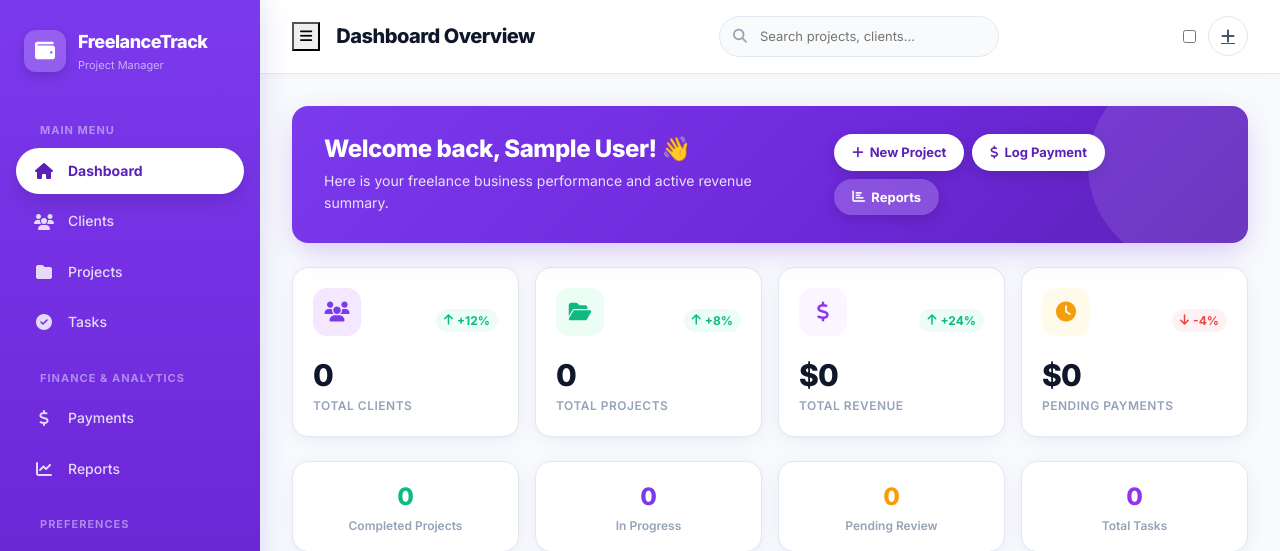
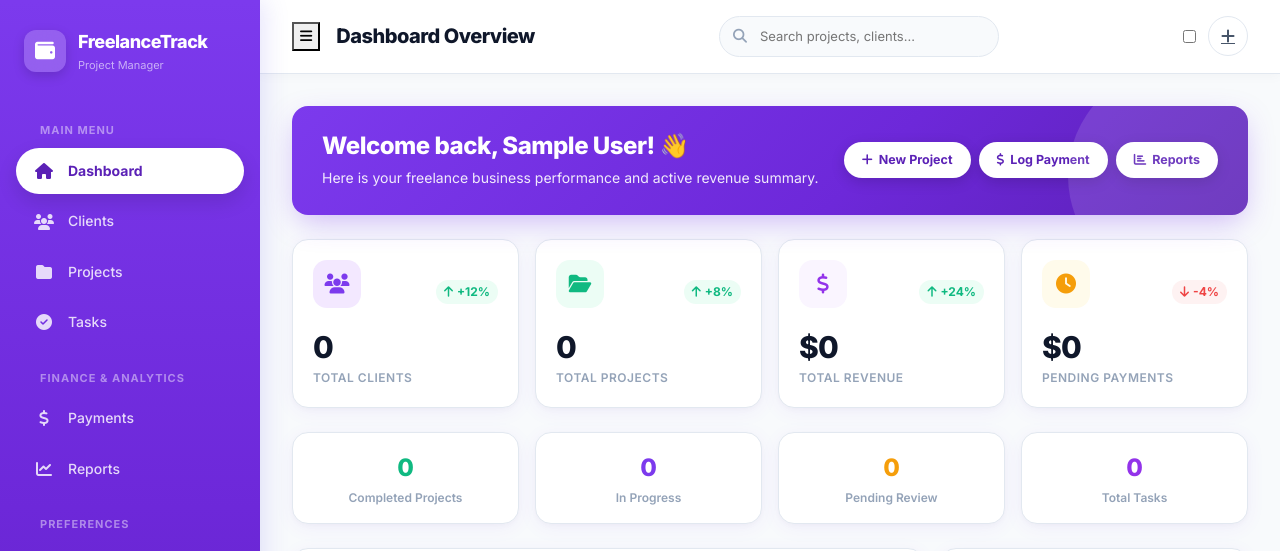
Before and after one commit to ABHISHEK120906/Project_Alpha, a Django app: page /dashboard/ in a window 1280 px wide. Shown: the top 551 px of the page. Run offline with Django 5.2, Linux system fonts and the light colour scheme; the visitor is signed in with stand-in values (Sample User, id 1); data that the repository does not hold is empty.

Commit message:
Polished Welcome Hero Banner and Floating Speed-Dial FAB styling

```diff
--- a/static/css/custom.css
+++ b/static/css/custom.css
@@ -549,11 +549,11 @@ body {
 
 /* ── Welcome Banner ────────────────────────────────────────── */
 .welcome-banner {
-  background: linear-gradient(135deg, #7C3AED 0%, #6D28D9 60%, #5B21B6 100%);
+  background: linear-gradient(135deg, #7C3AED 0%, #6D28D9 60%, #5B21B6 100%) !important;
   border-radius: var(--radius);
-  padding: 28px 32px;
-  color: #ffffff;
-  box-shadow: 0 10px 30px -5px rgba(124, 58, 237, 0.3);
+  padding: 26px 30px;
+  color: #ffffff !important;
+  box-shadow: 0 10px 30px -5px rgba(124, 58, 237, 0.35);
   position: relative;
   overflow: hidden;
   margin-bottom: 24px;
@@ -564,37 +564,38 @@ body {
   position: absolute;
   top: -40px;
   right: -40px;
-  width: 200px;
-  height: 200px;
+  width: 220px;
+  height: 220px;
   border-radius: 50%;
-  background: rgba(255, 255, 255, 0.1);
+  background: rgba(255, 255, 255, 0.12);
   pointer-events: none;
 }
 
 .welcome-banner-title {
-  font-size: 24px;
-  font-weight: 800;
+  font-size: 24px !important;
+  font-weight: 800 !important;
+  color: #ffffff !important;
   margin-bottom: 6px;
   letter-spacing: -0.5px;
 }
 
 .welcome-banner-sub {
-  font-size: 14px;
-  color: rgba(255, 255, 255, 0.85);
+  font-size: 14px !important;
+  color: rgba(255, 255, 255, 0.9) !important;
   margin-bottom: 0;
 }
 
 .welcome-banner-btn {
-  background: #ffffff;
-  color: #5B21B6;
-  font-weight: 700;
-  font-size: 13px;
-  border-radius: 20px;
-  padding: 8px 18px;
-  border: none;
-  box-shadow: 0 4px 14px rgba(0, 0, 0, 0.15);
-  transition: var(--transition);
-  text-decoration: none;
+  background: #ffffff !important;
+  color: #5B21B6 !important;
+  font-weight: 700 !important;
+  font-size: 12.5px !important;
+  border-radius: 20px !important;
+  padding: 8px 18px !important;
+  border: none !important;
+  box-shadow: 0 4px 14px rgba(0, 0, 0, 0.15) !important;
+  transition: var(--transition) !important;
+  text-decoration: none !important;
   display: inline-flex;
   align-items: center;
   gap: 6px;
@@ -602,9 +603,9 @@ body {
 
 .welcome-banner-btn:hover {
   transform: translateY(-2px);
-  background: #ffffff;
-  color: #7C3AED;
-  box-shadow: 0 8px 20px rgba(0, 0, 0, 0.25);
+  background: #ffffff !important;
+  color: #7C3AED !important;
+  box-shadow: 0 8px 20px rgba(0, 0, 0, 0.25) !important;
 }
 
 /* ── Floating Speed-Dial Button (FAB) ─────────────────────── */
```
